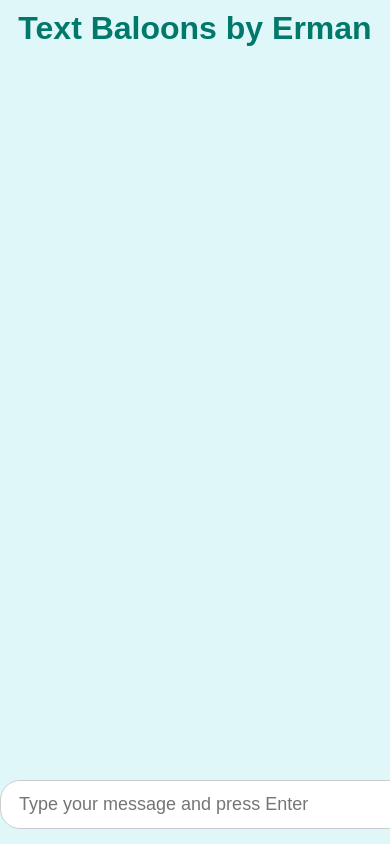
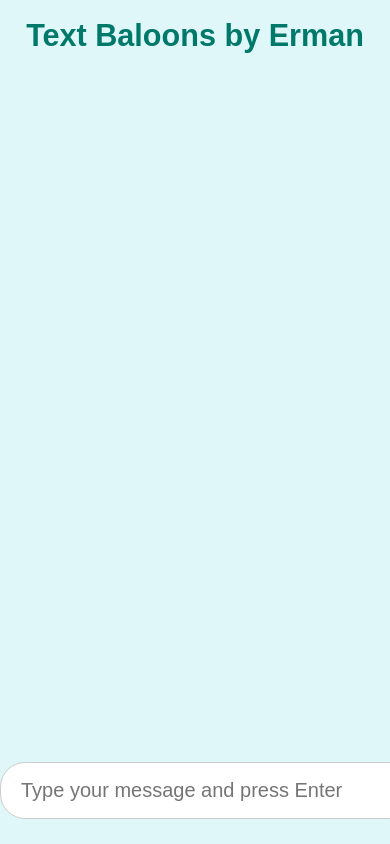
Before and after one commit to ermanatalay-ship-it/float, a website: page public/index.html in a window 390 px wide. Drawn offline with nearby package versions, Linux system fonts and the light colour scheme; no server answers.

Commit message:
Update styles.css

```diff
--- a/public/styles.css
+++ b/public/styles.css
@@ -71,3 +71,31 @@ h1 {
         word-break: break-word;
     }
 }
+@media (max-width: 600px) {
+    body {
+        font-size: 18px;
+    }
+    h1 {
+        font-size: 1.7em;
+        margin: 18px 0;
+    }
+    #message-container {
+        height: calc(100vh - 140px);
+    }
+    #input-wrapper {
+        bottom: 0;
+        padding-bottom: 25px;
+    }
+    #message-input {
+        width: 95%;
+        font-size: 20px;
+        padding: 16px 20px;
+        border-radius: 25px;
+    }
+    .message {
+        font-size: 20px;
+        padding: 16px 22px;
+        max-width: 90vw;
+        word-break: break-word;
+    }
+}
```
